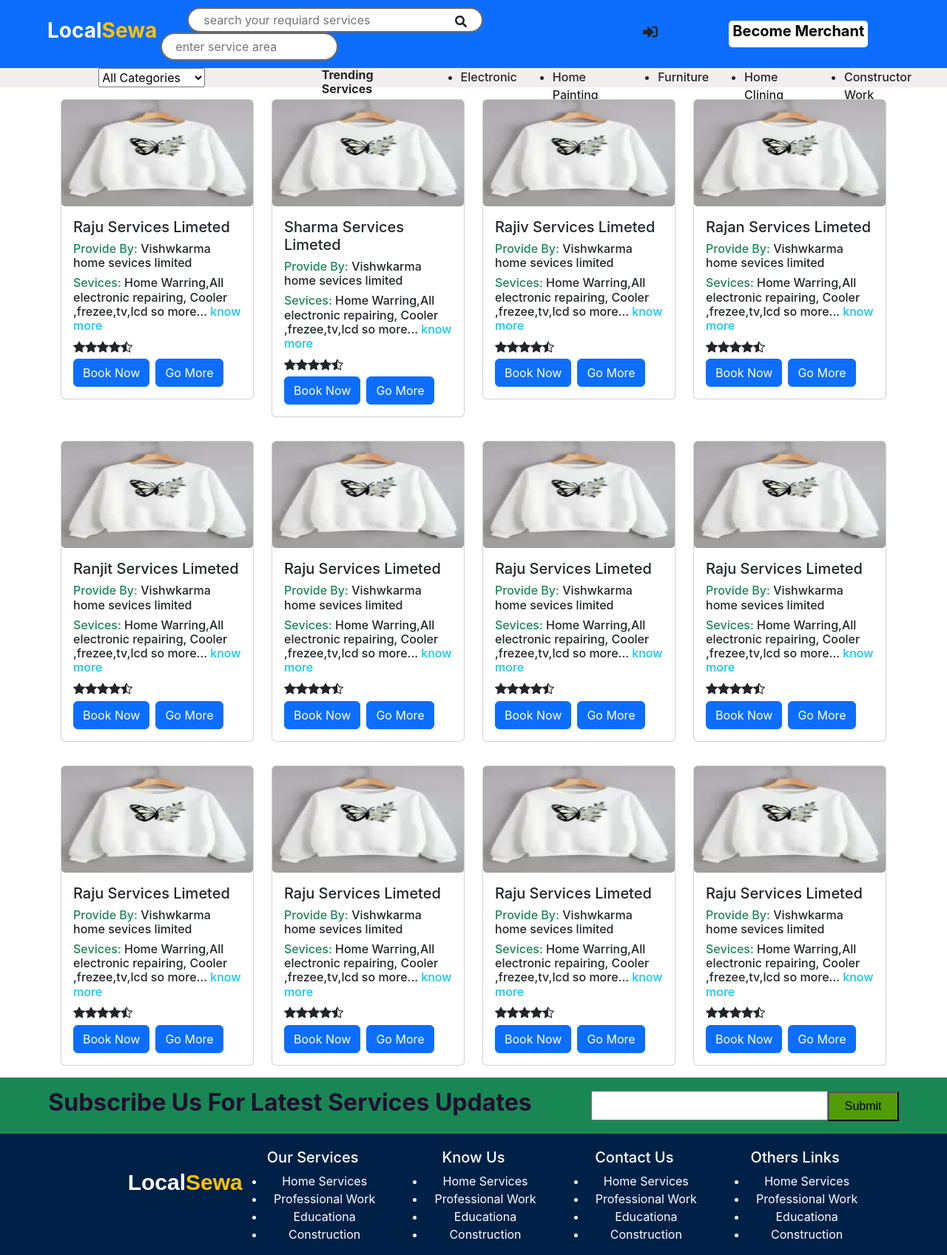
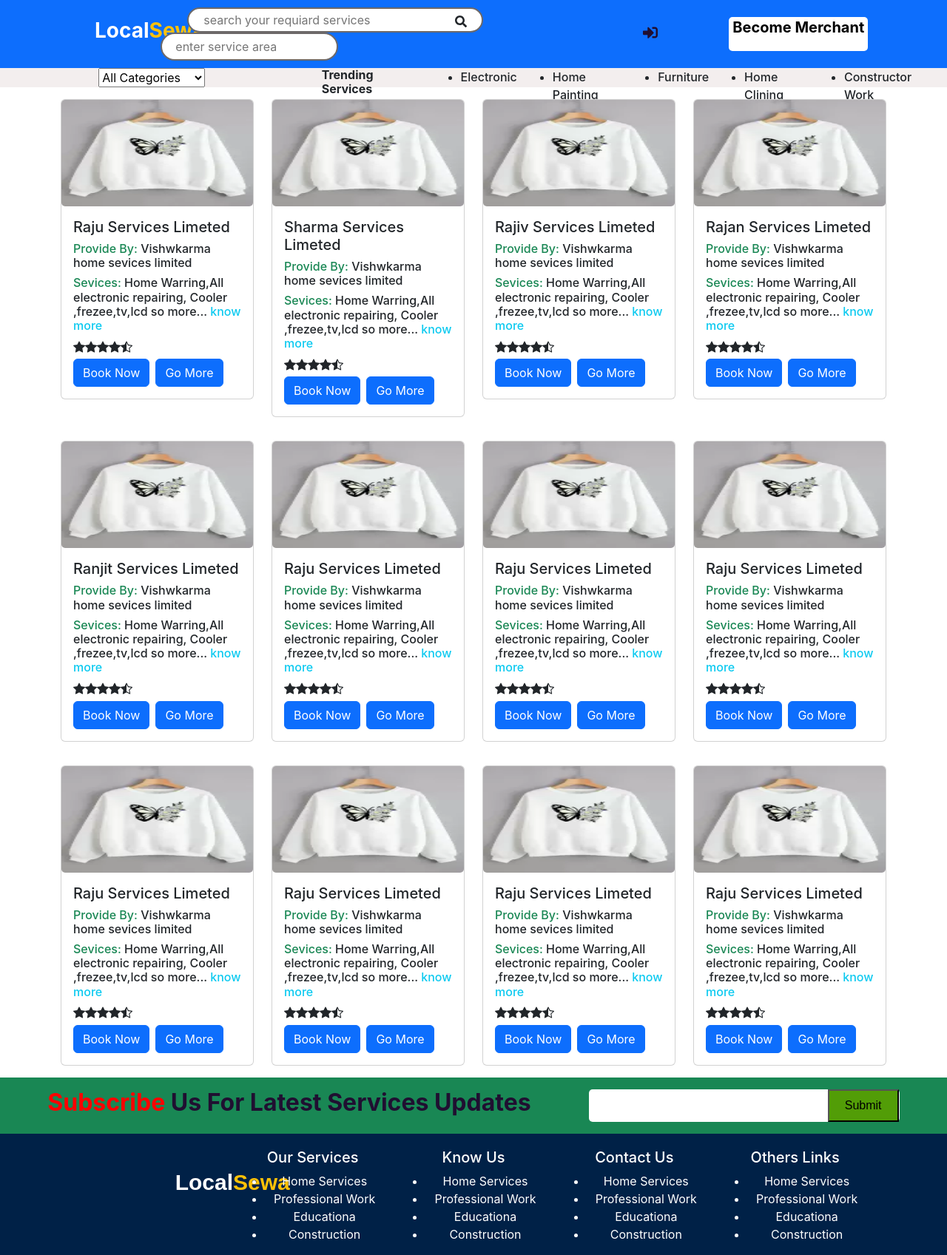
Before and after one commit to softabhi/local-Sewa-app, a React (Create React App) app: page / in a window 1280 px wide. Shown: the whole page at 74% size. Built offline with nearby package versions, Linux system fonts and the light colour scheme.

Commit message:
changes in login page

```diff
--- a/package.json
+++ b/package.json
@@ -11,6 +11,7 @@
     "react": "^18.2.0",
     "react-dom": "^18.2.0",
     "react-icons": "^4.8.0",
+    "react-router-dom": "^6.14.1",
     "react-scripts": "5.0.1",
     "web-vitals": "^2.1.4"
   },
--- a/src/App.css
+++ b/src/App.css
@@ -0,0 +1,21 @@
+body{
+    /* background: rgba(49,49,49,0.8); */
+    /* z-index: 1; */
+}
+#root{
+
+
+}
+/* .main{
+
+    position: relative;
+    margin-top: -100rem;
+} */
+
+#close_btn{
+    /* position: absolute; */
+    /* right: 0px; */
+    /* padding-left: 1rem; */
+    margin-top: 40px;
+    color: red;
+}
--- a/src/App.js
+++ b/src/App.js
@@ -1,13 +1,77 @@
+import './App.css';
+// import './componets/login/'
+import { useState, createContext } from 'react';
+import Home from './componets/Home';
+import { Routes, Route } from 'react-router-dom'
+import { FaTimes } from 'react-icons/fa'
+// import './login.css';
+export const globalValue = createContext();
+function App() {
 
-import './App.css';
-import Home from './componets/Home';
+  const [model, setModle] = useState(false);
 
-function App() {
-    return (
+  const modelFunction = () => {
+    setModle(!model)
+    console.log(model)
+  }
+
+  return (
+
+    <globalValue.Provider value={{ modelFunction: modelFunction }}>
       <>
-        <Home/>
+        <Routes>
+          <Route path='/' element={<Home />} />
+          <Route path='/user_login' element />
+        </Routes>
+        {/* <Home/> */}
+
+        {
+          model &&
+          <div className="container-fluid main">
+            <div className="row sub_element">
+              <h2  onClick={modelFunction}>< FaTimes id='close_btn'/></h2>
+              <div className="col ">
+                <div className="row heading">
+                  <div className="col">
+                    <h1>Local-Sewa</h1>
+                  </div>
+
+                </div>
+
+                <div className="row  bg-white input_box ">
+                  <div className="col box">
+                    <div className=''>
+                      <h2 className=''>Sing in</h2>
+                    </div>
+                    <div className='user-input'>
+
+                      {/* <label htmlFor="user_id">User Id/Email Id</label> */}
+                      <input type="text" id='user_id' placeholder='User Id/Email Id' />
+                    </div>
+                    <div className='user-input'>
+                      <input type="text" placeholder='Enter Password' />
+                    </div>
+
+                    <div className='user-input'>
+                      <input type="text" id='captcha' placeholder='CAPTCHA' />
+                      <span style={{ color: "red" }}>545655</span>
+                    </div>
+
+
+                    <div className="">
+                      <button className='btn btn-info w-75 mt-5 fs-5'>Login</button>
+                    </div>
+                  </div>
+
+                </div>
+
+              </div>
+            </div>
+          </div>
+        }
       </>
-    );
+    </globalValue.Provider>
+  );
 }
 
 export default App;
--- a/src/componets/Card.js
+++ b/src/componets/Card.js
@@ -8,7 +8,7 @@ const Card = () => {
 
     return (
         <>
-            <div className="container">
+            <div className="container card_container">
                 <div className="row ">
 
 
--- a/src/componets/Style.css
+++ b/src/componets/Style.css
@@ -2,6 +2,10 @@
     .card-img {
         width: 14rem;
         height: 5rem;
+    }
+    .card_container{
+        margin-left:-8px;
+        margin-right: 20px;
     }
     .text-size {
         /* color: red; */
--- a/src/componets/footer/Footer.js
+++ b/src/componets/footer/Footer.js
@@ -8,14 +8,12 @@ const Footer = () => {
                 <div className="row bg-success" style={{  }}>
                     <div className="col-sm-12 subscribe">
                         {/* <div className=''> */}
-                        <h2>Subscribe Us For Latest Services Updates</h2>
+                        <h2><span>Subscribe</span> Us For Latest Services Updates</h2>
                         <div className='inp_box'>
                             <input className='' type="text" />
                             <button>Submit</button>
                         </div>
-
                         {/* </div> */}
-
                     </div>
                 </div>
                 <div className="row" style={{  background: "#002147", textAlign: "center", color: "white" }}>
--- a/src/componets/footer/footer.css
+++ b/src/componets/footer/footer.css
@@ -21,15 +21,18 @@
     align-items: center;
     padding: 15px 0px;
 }
+.subscribe h2 span{
+    color: red;
+}
 
 .subscribe input {
-    height: 40px;
-    width: 20rem;
+    /* height: 40px; */
+    /* width: 20rem; */
 
 }
 
 .subscribe button {
-    height: 40px;
+    height: 44px;
     width: 6rem;
     background-color: rgb(82, 157, 7);
     font-family: Arial, Helvetica, sans-serif;
@@ -37,11 +40,19 @@
     /* margin-left: 80px; */
 }
 
-.inp_box {
+.inp_box{
     /* border: 1px solid red;  */
-    margin-left: 80px;
+    margin-left: 78px;
+    background-color: #fff;
+    border-radius: 5px;
+    width: 420px;
+    padding-left: 13px;
 }
-
+.inp_box input{
+  border: none;
+  outline-style: none;
+   width: 310px;
+}
 @media (max-width:500px) {
     .subscribe {
         display: block;
--- a/src/componets/login/login.css
+++ b/src/componets/login/login.css
@@ -1,17 +1,23 @@
 
 .main{
-    background: linear-gradient(90deg, #83A4D4 0%, #B6FBFF 100%);
+    /* background: linear-gradient(90deg, #83A4D4 0%, #B6FBFF 100%); */
+    background: rgba(49,49,49,0.8);
     height: 100vh;
     width: 100vw;
+    position: fixed;
+    margin-top: -100rem;
     /* display: flex; */
     /* align-items: center; */
     /* justify-content: center; */
     /* text-align: center; */
-    position: relative;
+    /* position: absolute; */
 }
 .heading h1{
     font-weight: 700;
-    color: rgb(247, 158, 24);
+    /* color: rgb(247, 158, 24); */
+    color: #fff;
+    /* text-align: center; */
+    margin-left: 70px;
 }
 .sub_element{
     position: absolute;
--- a/src/componets/navbar/Navbar.js
+++ b/src/componets/navbar/Navbar.js
@@ -1,17 +1,35 @@
 import React from 'react'
+import { useState,useContext } from 'react';
 import { FaOutdent, FaSearch, FaRegUserCircle,FaSignInAlt } from 'react-icons/fa'
-// import { FaMagnifyingGlass } from 'react-icons/Fa6'
+import { Link } from 'react-router-dom';
+import { globalValue } from '../../App';
 
 import './navbarstyle.css';
+
+
 const Navbar = () => {
+
+    const [model,setModle] = useState(false);
+
+    const {modelFunction} = useContext(globalValue)
+
+    // const modelFunction = ()=>{
+    //     setModle(true)
+    // }
+
     return (
         <>
             <div className="container-main  nav_main">
                 <div className="row bg-primary nav_row">
-                    <div className="col-sm-4 col-lg-2 text-white">
+                    <div className="col-sm-4 col-lg-2 d-flex text-white logo">
                         <h3 id='heading_logo'>Local<span className='text-warning'>Sewa</span></h3>
+                        <h2 className='ms-5'> <FaOutdent className='d-lg-none d-sm-block ms-5' /></h2>
+
                     </div>
 
+                    {/* <div className="col-2"> */}
+
+                            {/* </div> */}
                     <div className="col-sm-8 col-lg-6  " >
                         <div className="row ">
                             <div className="col-6 search_item ms-5" >
@@ -21,16 +39,21 @@ const Navbar = () => {
                             <div className="col-4 area_inp">
                                 <input type="text" className=' search_area' placeholder='enter service area' />
                             </div>
-                            <div className="col-2">
-                                {/* <FaOutdent className='d-lg-none d-sm-block ms-5' /> */}
-                            </div>
+
                         </div>
                     </div>
 
                     <div className="col-lg-4 d-flex login_section">
                         <div className="login me-3">
                             {/* <h5>User Login</h5> */}
-                            <FaSignInAlt className='user_icon' />
+                            {/* <Link to=''> */}
+                                <h2><FaSignInAlt className='user_icon'
+                                onClick={modelFunction}
+                                /></h2>
+
+
+                            {/* </Link> */}
+
 
                         </div>
                         <div className="mer_login">
@@ -40,6 +63,7 @@ const Navbar = () => {
 
                     </div>
                 </div>
+
                 <div className="row sub_navbar">
                     <div className="col-lg-4 category_list">
                         <select name="" id="">
@@ -66,6 +90,9 @@ const Navbar = () => {
                     </div>
                 </div>
             </div>
+
+
+
         </>
     )
 }
--- a/src/componets/navbar/navbarstyle.css
+++ b/src/componets/navbar/navbarstyle.css
@@ -34,9 +34,13 @@
    padding: 5px 18px;
    border: 2px solid rgb(109, 105, 105);
 }
+
+.logo h2{
+  margin-left: 15rem;
+}
 #heading_logo{
  font-weight: 700;
- margin-left: 4rem;
+ margin-left: 8rem;
 }
 #heading_logo:hover{
     /* border: 2px solid yellow;
@@ -106,9 +110,13 @@
    font-size: 23px;
 }
 
+
+
+
+
 @media (max-width:500px) {
    #heading_logo{
-      margin-left: 7px;
+      margin-left: 15px;
    }
    .nav_main{
       height: 5rem;
@@ -131,4 +139,16 @@
       display: none;
       /* padding: 0; */
    }
+   .mer_login{
+      display: none;
+   }
+   .login{
+      display: none;
+   }
+   .login_section{
+      display: none;
+   }
+   .sub_navbar{
+      display: none;
+   }
 }
--- a/src/index.css
+++ b/src/index.css
@@ -5,6 +5,8 @@ body {
     sans-serif;
   -webkit-font-smoothing: antialiased;
   -moz-osx-font-smoothing: grayscale;
+  /* background: rgba(49,49,49,0.8);
+  z-index: -1; */
 }
 
 code {
--- a/src/index.js
+++ b/src/index.js
@@ -3,11 +3,13 @@ import ReactDOM from 'react-dom/client';
 import './index.css';
 import App from './App';
 import reportWebVitals from './reportWebVitals';
-
+import { BrowserRouter } from 'react-router-dom';
 const root = ReactDOM.createRoot(document.getElementById('root'));
 root.render(
   <React.StrictMode>
-    <App />
+    <BrowserRouter>
+      <App />
+    </BrowserRouter>
   </React.StrictMode>
 );
 
```
Also changed, not shown: 1 other file (tests, documents, lock files or other folders).
